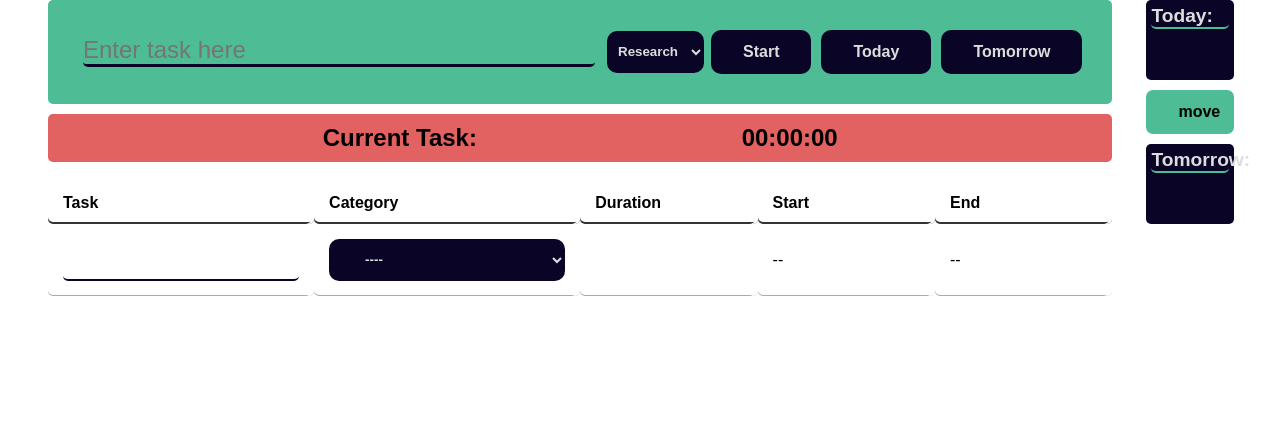
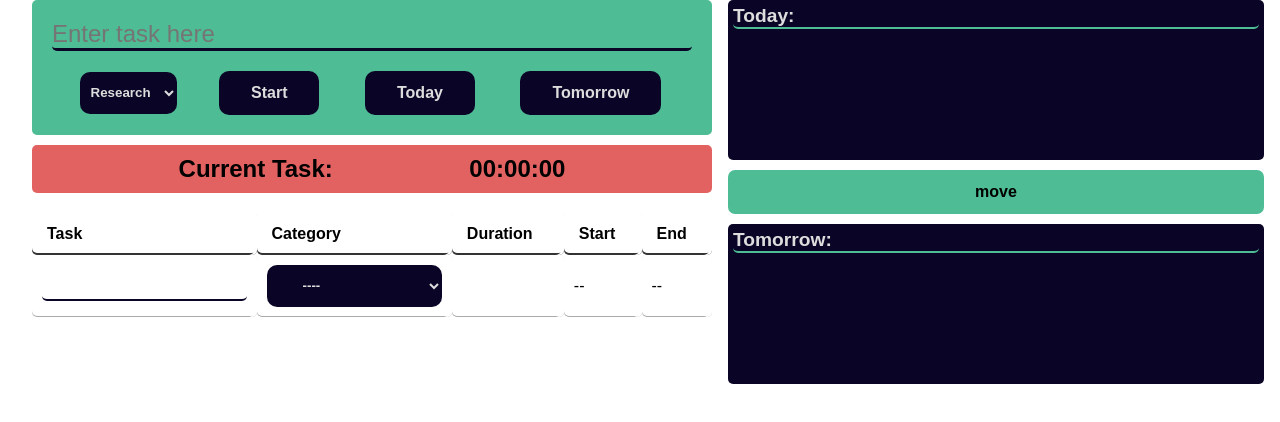
Before and after one commit to Xiaoquan006Zhao/Task-Tracking-Clock-App, a website: page src/index.html in a window 1280 px wide. Drawn offline with Linux system fonts and the light colour scheme.

Commit message:
version 1 ui- no pop up

```diff
--- a/scss/_utils.scss
+++ b/scss/_utils.scss
@@ -13,9 +13,26 @@
   word-break: break-word;
 }
 
+.task-row,
+button {
+  cursor: pointer;
+}
+
+th:hover,
+td:hover {
+  background-color: lighten($secondary-color, 20%);
+}
+
+.max-container {
+  max-width: $screen-width;
+  padding: 0 1rem;
+  margin: auto;
+  overflow: hidden;
+}
+
 .container {
-  max-width: $screen-width;
-  padding: 0 1.5rem;
+  max-width: 60vw;
+  padding: 0 1rem;
   margin: auto;
   overflow: hidden;
 }
--- a/scss/main.scss
+++ b/scss/main.scss
@@ -2,20 +2,17 @@
 @import "config";
 
 .layout-wrapper {
+  width: 100%;
   height: 100vh;
   display: grid;
-  grid-gap: 10px;
   grid-template-columns: 1fr 1fr;
-}
 
   .todo-wrapper {
-  width: 80%;
     .todo {
-    min-height: 10vh;
+      min-height: 20vh !important;
       width: 100%;
       margin-bottom: 10px;
       padding: 5px;
-    white-space: pre-wrap;
     }
     #moveToToday-button {
       width: 100%;
@@ -24,34 +21,6 @@
       margin-bottom: 10px;
     }
   }
-
-button {
-  cursor: pointer;
-}
-
-.input-wrapper {
-  position: relative;
-
-  #clear-input {
-    position: absolute;
-    top: 0px;
-    right: 0px;
-  }
-  .hidden {
-    display: none;
-  }
-}
-
-.btn-link {
-  font-size: 16px;
-  background-color: transparent;
-  color: #333;
-  border: none;
-  padding: 0;
-  cursor: pointer;
-}
-.text-red {
-  color: red;
 }
 
 h2 {
@@ -89,10 +58,6 @@ h2 {
   background: rgb(237, 61, 61);
 }
 
-.task-row {
-  cursor: pointer;
-}
-
 #current-task-dislay {
   @include set-color-and-bg($nice-color);
   padding: 10px;
@@ -106,8 +71,9 @@ h2 {
 }
 
 #input-control {
-  padding: 25px;
+  padding: 10px;
   display: flex;
+  flex-direction: column;
   align-items: center;
   justify-content: center;
   margin: auto;
@@ -116,14 +82,11 @@ h2 {
     margin: 5px;
   }
 
-  select {
-    padding-left: 7px;
-    padding-right: 7px;
-    margin: 2px;
-  }
+  .input-wrapper {
+    position: relative;
 
     #task-input {
-    width: 40vw;
+      width: 50vw;
       font-size: 1.5rem;
       align-self: stretch;
       background: transparent;
@@ -136,18 +99,42 @@ h2 {
         outline: none;
       }
     }
+
+    #clear-input {
+      position: absolute;
+      top: 0px;
+      right: 0px;
     }
+    .hidden {
+      display: none;
+    }
+  }
+
+  .input-button-wrapper {
+    width: 100%;
+    display: flex;
+    align-items: center;
+    justify-content: space-evenly;
+
+    select {
+      padding-left: 7px;
+      padding-right: 7px;
+      margin: 2px;
+    }
+  }
+}
+
 table {
   white-space: nowrap !important;
-
-  // border-collapse: collapse;
   border-spacing: 0px;
   margin-top: 20px;
   font-size: 1rem;
   cursor: default;
   width: 100%;
-  height: 100%;
 }
+
+tr {
+  position: relative;
 
   th {
     padding: 12px 15px;
@@ -159,29 +146,13 @@ th {
     // it creates a visual defect
     box-shadow: -3px 0px 0px inset #fff, 0px -2px 0px inset #333;
   }
-
-tr {
-  position: relative;
-  width: 100%;
-  height: 100%;
-
-  // Child of td element, here because it's together with front-button-wrap ()
-  .open-button-style {
-    position: absolute;
-    top: 9px;
-    right: 1px;
-    padding: 3px;
-  }
 }
 
 td {
-  max-width: 150px;
-  min-width: 100px;
+  max-width: calc(60vw / 4) !important;
   position: relative;
   overflow: hidden;
-  // text-overflow: ellipsis;
-  padding: 15px;
-  // padding-right: 0rem;
+  padding: 10px;
   // refer to th for reasons to use box-shadow
   box-shadow: -3px 0px 0px inset #fff, 0px -1px 0px inset #aaa;
 
@@ -201,7 +172,14 @@ td {
   }
 }
 
-th:hover,
-td:hover {
-  background-color: lighten($secondary-color, 20%);
+.btn-link {
+  font-size: 16px;
+  background-color: transparent;
+  color: #333;
+  border: none;
+  padding: 0;
+  cursor: pointer;
 }
+.text-red {
+  color: red;
+}
--- a/src/index.html
+++ b/src/index.html
@@ -16,7 +16,7 @@
     />
   </head>
   <body>
-    <section class="layout-wrapper container">
+    <section class="layout-wrapper max-container">
       <section id="main-time-track">
         <section class="container">
           <div id="input-control" class="bg-secondary">
@@ -31,6 +31,7 @@
               </button>
             </div>
 
+            <div class="input-button-wrapper">
               <select id="category-select" class="btn-primary">
                 <option value="Research">Research</option>
                 <option value="Exercise">Exercise</option>
@@ -40,9 +41,9 @@
                 <option value="Necessity">Necessity</option>
               </select>
               <div id="start-button" class="btn-primary">Start</div>
-
               <div id="later-button" class="btn-primary">Today</div>
               <div id="tomorrow-button" class="btn-primary">Tomorrow</div>
+            </div>
           </div>
         </section>
 
@@ -57,7 +58,7 @@
           <table id="task-list">
             <thead>
               <tr>
-                <th>Task</th>
+                <th id="task-description">Task</th>
                 <th>Category</th>
                 <th>Duration</th>
                 <th>Start</th>
--- a/src/inputControl.js
+++ b/src/inputControl.js
@@ -111,6 +111,10 @@ function init() {
     if (timerRunning) {
       clearInputBtn.classList.add("hidden");
     } else if (e.key === "Enter") {
+      if (taskInput.value === "") {
+        alert("Empty task");
+        return;
+      }
       startTimer();
     }
 
@@ -153,6 +157,8 @@ function init() {
       const columns = taskTr.querySelectorAll("td");
       taskInput.value = columns[0].textContent;
       categorySelect.value = columns[1].textContent;
+
+      taskInput.focus();
     }
   });
 
```
Also changed, not shown: src/css/main.css. Lines whose indentation alone changed are shown as unchanged.
